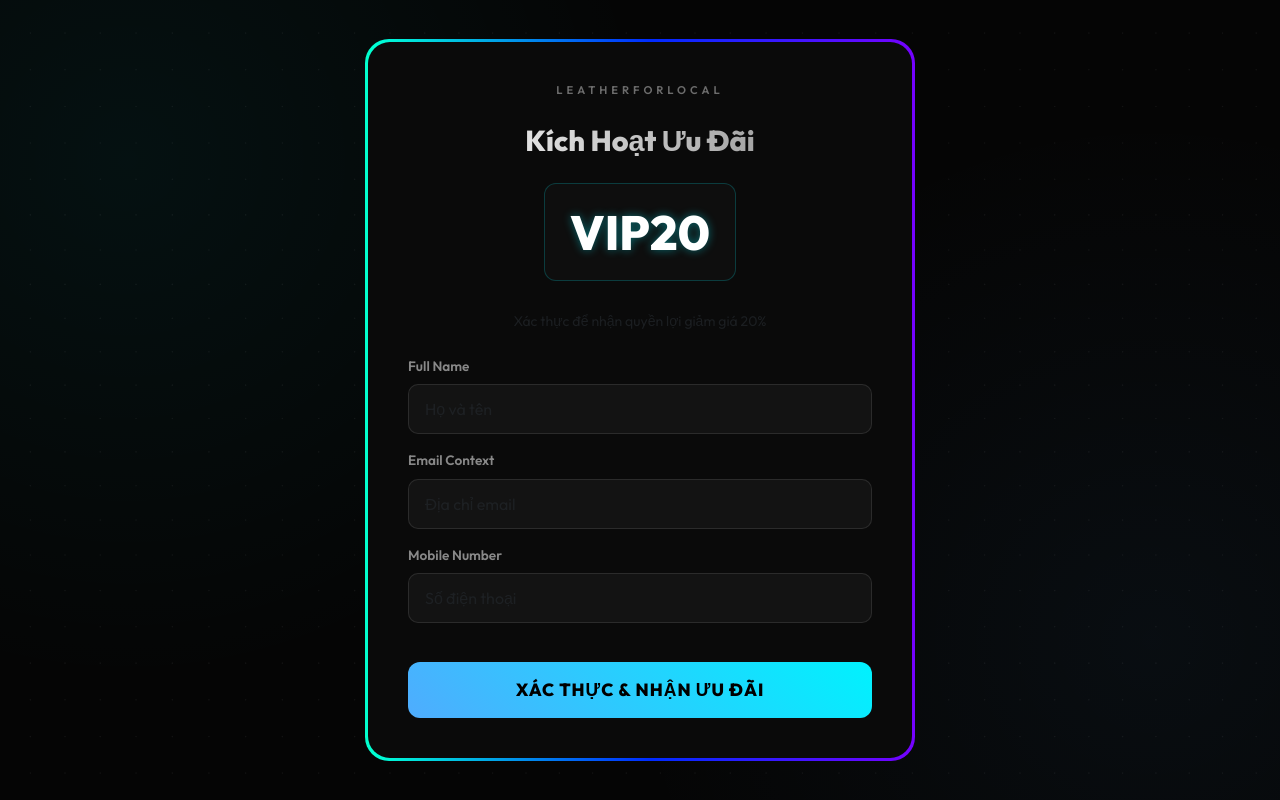
After one commit to thecursehunter/LeatherForLocal, a PHP site: page /landing_capture.php in a window 1280 px wide. The commit adds this page. Run offline with PHP 8.4, Linux system fonts and the light colour scheme.

Commit message:
Implement Martech features: UTM tracking, coupon system, and premium landing page

```diff
--- a/src/models/LoginModel.php
+++ b/src/models/LoginModel.php
@@ -1,11 +1,9 @@
 <?php
+require_once __DIR__ . '/../config/Database.php';
 class LoginModel {
     private $db;
     public function __construct() {
-        $this->db = new mysqli('localhost', 'root', '', 'leatherforlocal');
-        if ($this->db->connect_error) {
-            die('Database connection failed: ' . $this->db->connect_error);
-        }
+        $this->db = Database::getInstance()->getConnection();
     }
     public function checkAdminLogin($username, $password) {
     $stmt = $this->db->prepare("SELECT admin_id, password_hash, full_name FROM admin WHERE username = ? AND is_active = 1");
--- /dev/null
+++ b/views/pages/landing_capture.php
@@ -0,0 +1,295 @@
+<?php
+session_start();
+if (isset($_GET['utm_source'])) {
+    $_SESSION['utm_source'] = $_GET['utm_source'];
+}
+$utm = $_SESSION['utm_source'] ?? 'General';
+$voucher = ($utm === 'PlanB') ? 'QUACAMON20' : 'VIP20';
+?>
+<!DOCTYPE html>
+<html lang="vi">
+<head>
+    <meta charset="UTF-8">
+    <meta name="viewport" content="width=device-width, initial-scale=1.0">
+    <title>Priority Access - LeatherForLocal</title>
+    <!-- Google Fonts -->
+    <link href="https://fonts.googleapis.com/css2?family=Outfit:wght@300;400;600;800&display=swap" rel="stylesheet">
+    <!-- Bootstrap CSS -->
+    <link href="https://cdn.jsdelivr.net/npm/bootstrap@5.3.0/dist/css/bootstrap.min.css" rel="stylesheet">
+    <!-- Bootstrap Icons -->
+    <link rel="stylesheet" href="https://cdn.jsdelivr.net/npm/bootstrap-icons@1.11.1/font/bootstrap-icons.css">
+
+    <style>
+        :root {
+            --neon-color: #00f2fe;
+            --neon-secondary: #4facfe;
+            --glass-bg: rgba(17, 17, 17, 0.7);
+        }
+
+        #gridCanvas {
+            position: fixed;
+            top: 0;
+            left: 0;
+            width: 100%;
+            height: 100%;
+            z-index: -2;
+            pointer-events: none;
+        }
+
+        body {
+            background-color: #050505;
+            background-image:
+                radial-gradient(circle at 10% 20%, rgba(0, 242, 254, 0.05) 0%, transparent 40%),
+                radial-gradient(circle at 90% 80%, rgba(79, 172, 254, 0.05) 0%, transparent 40%);
+            color: #ffffff;
+            font-family: 'Outfit', sans-serif;
+            min-height: 100vh;
+            display: flex;
+            align-items: center;
+            justify-content: center;
+            margin: 0;
+            overflow-x: hidden;
+        }
+
+        .capture-container {
+            position: relative;
+            max-width: 550px;
+            width: 90%;
+            padding: 3px; /* Space for neon border */
+            border-radius: 24px;
+            background: linear-gradient(90deg, #ff0000, #ff7300, #fffb00, #48ff00, #00ffd5, #002bff, #7a00ff, #ff00c8, #ff0000);
+            background-size: 400%;
+            animation: neon-glow 20s linear infinite;
+        }
+
+        @keyframes neon-glow {
+            0% { background-position: 0% 50%; }
+            50% { background-position: 100% 50%; }
+            100% { background-position: 0% 50%; }
+        }
+
+        .glass-card {
+            background: #0a0a0a; /* Solid background to block neon bleeding */
+            border-radius: 22px;
+            padding: 40px;
+            text-align: center;
+            position: relative;
+            z-index: 1;
+        }
+
+        .logo-text {
+            font-size: 0.7rem;
+            font-weight: 600;
+            letter-spacing: 4px;
+            color: rgba(255, 255, 255, 0.4);
+            text-transform: uppercase;
+            margin-bottom: 25px;
+            display: block;
+            white-space: nowrap;
+        }
+
+        h1 {
+            font-weight: 800;
+            font-size: 1.8rem;
+            margin-bottom: 15px;
+            background: linear-gradient(to right, #fff, #888);
+            -webkit-background-clip: text;
+            -webkit-text-fill-color: transparent;
+        }
+
+        .voucher-frame {
+            border: 1px solid rgba(0, 242, 254, 0.2);
+            border-radius: 12px;
+            padding: 12px 25px;
+            margin: 10px auto 30px auto;
+            display: inline-block;
+            background: rgba(255, 255, 255, 0.02);
+        }
+
+        .voucher-highlight {
+            font-size: 3rem;
+            font-weight: 800;
+            margin: 0;
+            color: #fff;
+            text-shadow: 0 0 10px rgba(0, 242, 254, 0.4);
+        }
+
+        .form-control {
+            background: rgba(255, 255, 255, 0.04) !important;
+            border: 1px solid rgba(255, 255, 255, 0.1) !important;
+            color: #fff !important;
+            border-radius: 10px;
+            padding: 12px 16px;
+            transition: all 0.3s ease;
+        }
+
+        .form-control:focus {
+            background: rgba(255, 255, 255, 0.08) !important;
+            border-color: rgba(0, 242, 254, 0.4) !important;
+            box-shadow: 0 0 15px rgba(0, 242, 254, 0.2) !important;
+            outline: none;
+        }
+
+        .btn-futuristic {
+            background: linear-gradient(45deg, var(--neon-secondary), var(--neon-color));
+            border: none;
+            color: #000;
+            border-radius: 12px;
+            padding: 15px;
+            font-weight: 700;
+            font-size: 1.1rem;
+            margin-top: 15px;
+            transition: all 0.4s cubic-bezier(0.175, 0.885, 0.32, 1.275);
+            text-transform: uppercase;
+            letter-spacing: 1px;
+            position: relative;
+            z-index: 2;
+        }
+
+        .btn-futuristic:hover {
+            transform: translateY(-3px) scale(1.02);
+            box-shadow: 0 10px 30px rgba(0, 242, 254, 0.5);
+            filter: brightness(1.1);
+        }
+
+        .form-label {
+            font-size: 0.85rem;
+            font-weight: 600;
+            color: #888;
+            margin-bottom: 8px;
+            display: block;
+            text-align: left;
+        }
+
+        .success-icon {
+            font-size: 5rem;
+            background: linear-gradient(45deg, #00ffd5, #4facfe);
+            -webkit-background-clip: text;
+            -webkit-text-fill-color: transparent;
+            margin-bottom: 20px;
+        }
+    </style>
+</head>
+<body>
+    <canvas id="gridCanvas"></canvas>
+    <div class="capture-container">
+        <div class="glass-card">
+            <span class="logo-text">LEATHERFORLOCAL</span>
+
+            <?php if(isset($_SESSION['lead_success'])): ?>
+                <div class="success-icon animate__animated animate__zoomIn">
+                    <i class="bi bi-shield-check"></i>
+                </div>
+                <h1>Verified</h1>
+                <p class="text-muted mb-4 small">Mã ưu đãi của bạn đã sẵn sàng</p>
+
+                <div class="voucher-frame">
+                    <div class="voucher-highlight"><?php echo $voucher; ?></div>
+                </div>
+
+                <a href="product.php" class="btn btn-futuristic w-100">Mua Sắm Ngay</a>
+                <script>
+                    setTimeout(() => { window.location.href = 'product.php'; }, 4000);
+                </script>
+                <?php unset($_SESSION['lead_success']); ?>
+
+            <?php else: ?>
+                <h1>Kích Hoạt Ưu Đãi</h1>
+
+                <div class="voucher-frame">
+                    <div class="voucher-highlight"><?php echo $voucher; ?></div>
+                </div>
+
+                <p class="text-muted mb-4 small">Xác thực để nhận quyền lợi giảm giá 20%</p>
+
+                <?php if(isset($_SESSION['lead_error'])): ?>
+                    <div class="alert alert-danger bg-danger bg-opacity-10 border-danger border-opacity-20 text-danger small py-2">
+                        <?php echo htmlspecialchars($_SESSION['lead_error']); unset($_SESSION['lead_error']); ?>
+                    </div>
+                <?php endif; ?>
+
+                <form action="../../src/controllers/LeadController.php" method="POST">
+                    <div class="mb-3">
+                        <label for="fullName" class="form-label">Full Name</label>
+                        <input type="text" class="form-control" id="fullName" name="full_name" placeholder="Họ và tên" required>
+                    </div>
+                    <div class="mb-3">
+                        <label for="email" class="form-label">Email Context</label>
+                        <input type="email" class="form-control" id="email" name="email" placeholder="Địa chỉ email" required>
+                    </div>
+                    <div class="mb-4">
+                        <label for="phone" class="form-label">Mobile Number</label>
+                        <input type="tel" class="form-control" id="phone" name="phone" placeholder="Số điện thoại" required>
+                    </div>
+                    <button type="submit" class="btn btn-futuristic w-100">Xác Thực & Nhận Ưu Đãi</button>
+                </form>
+            <?php endif; ?>
+        </div>
+    </div>
+
+    <script>
+        const canvas = document.getElementById('gridCanvas');
+        const ctx = canvas.getContext('2d');
+
+        let width, height;
+        let mouse = { x: -1000, y: -1000 };
+        let time = 0;
+
+        function resize() {
+            width = canvas.width = window.innerWidth;
+            height = canvas.height = window.innerHeight;
+        }
+
+        window.addEventListener('resize', resize);
+        window.addEventListener('mousemove', (e) => {
+            mouse.x = e.clientX;
+            mouse.y = e.clientY;
+        });
+
+        resize();
+
+        function draw() {
+            ctx.clearRect(0, 0, width, height);
+            time += 0.01;
+
+            const dotSpacing = 35;
+            const maxDist = 180;
+
+            for (let x = 0; x < width; x += dotSpacing) {
+                for (let y = 0; y < height; y += dotSpacing) {
+                    // Fluid motion offset
+                    const waveX = Math.sin(time + (x * 0.01)) * 5;
+                    const waveY = Math.cos(time + (y * 0.01)) * 5;
+
+                    const posX = x + waveX;
+                    const posY = y + waveY;
+
+                    const dx = posX - mouse.x;
+                    const dy = posY - mouse.y;
+                    const dist = Math.sqrt(dx * dx + dy * dy);
+
+                    let opacity = 0.06;
+                    let size = 0.8;
+                    let color = '255, 255, 255';
+
+                    if (dist < maxDist) {
+                        const ratio = 1 - dist / maxDist;
+                        opacity = 0.06 + ratio * 0.4;
+                        size = 0.8 + ratio * 1.5;
+                        color = '0, 242, 254';
+                    }
+
+                    ctx.fillStyle = `rgba(${color}, ${opacity})`;
+                    ctx.beginPath();
+                    ctx.arc(posX, posY, size, 0, Math.PI * 2);
+                    ctx.fill();
+                }
+            }
+
+            requestAnimationFrame(draw);
+        }
+
+        draw();
+    </script>
+</body>
+</html>
--- a/views/pages/productDetails.php
+++ b/views/pages/productDetails.php
@@ -1,4 +1,8 @@
 <?php
+session_start();
+if (isset($_GET['utm_source'])) {
+    $_SESSION['utm_source'] = $_GET['utm_source'];
+}
 require_once '../../src/controllers/ProductController.php';
 
 $productController = new ProductController();
@@ -176,7 +180,7 @@ $breadcrumb_items = [
           id: <?php echo json_encode($product['product_id']); ?>,
           name: <?php echo json_encode($product['product_name']); ?>,
           image: <?php echo json_encode(isset($product['images'][0]) ? '../../public/images/products/' . $product['images'][0] : ''); ?>,
-          price: <?php echo json_encode($product['price']); ?>,
+          price: <?php echo json_encode((float)$product['price'] * 1000); ?>,
           size: document.getElementById('sizeSelect').value,
           color: <?php echo json_encode(isset($product['colors'][0]) ? $product['colors'][0] : ''); ?>, // Default to first color
           quantity: parseInt(document.getElementById('quantityInput').value)
```
Also changed, not shown: src/controllers/CheckoutController.php (+18 -14 lines), src/controllers/CouponController.php (added, +35 -0 lines), src/controllers/LeadController.php (added, +34 -0 lines), src/models/CartModel.php (+5 -7 lines), src/models/CheckoutModel.php (+55 -5 lines), src/models/CouponModel.php (added, +21 -0 lines), src/models/LeadModel.php (added, +57 -0 lines), src/models/ProductModel.php (+3 -4 lines), src/models/RegisterModel.php (+3 -4 lines), views/components/header.php (+2 -10 lines), views/pages/cart.php (+11 -18 lines), views/pages/checkout.php (+74 -18 lines), views/pages/index.php (+27 -16 lines).
